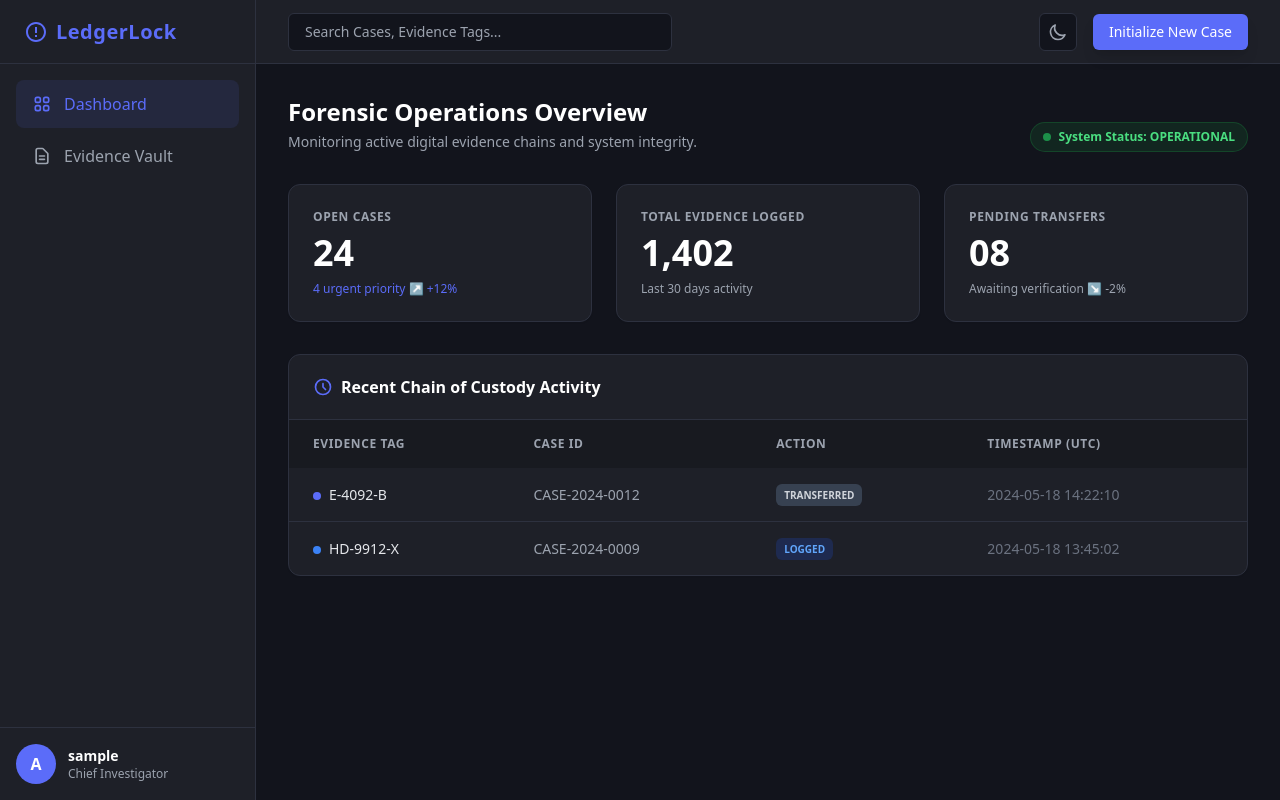
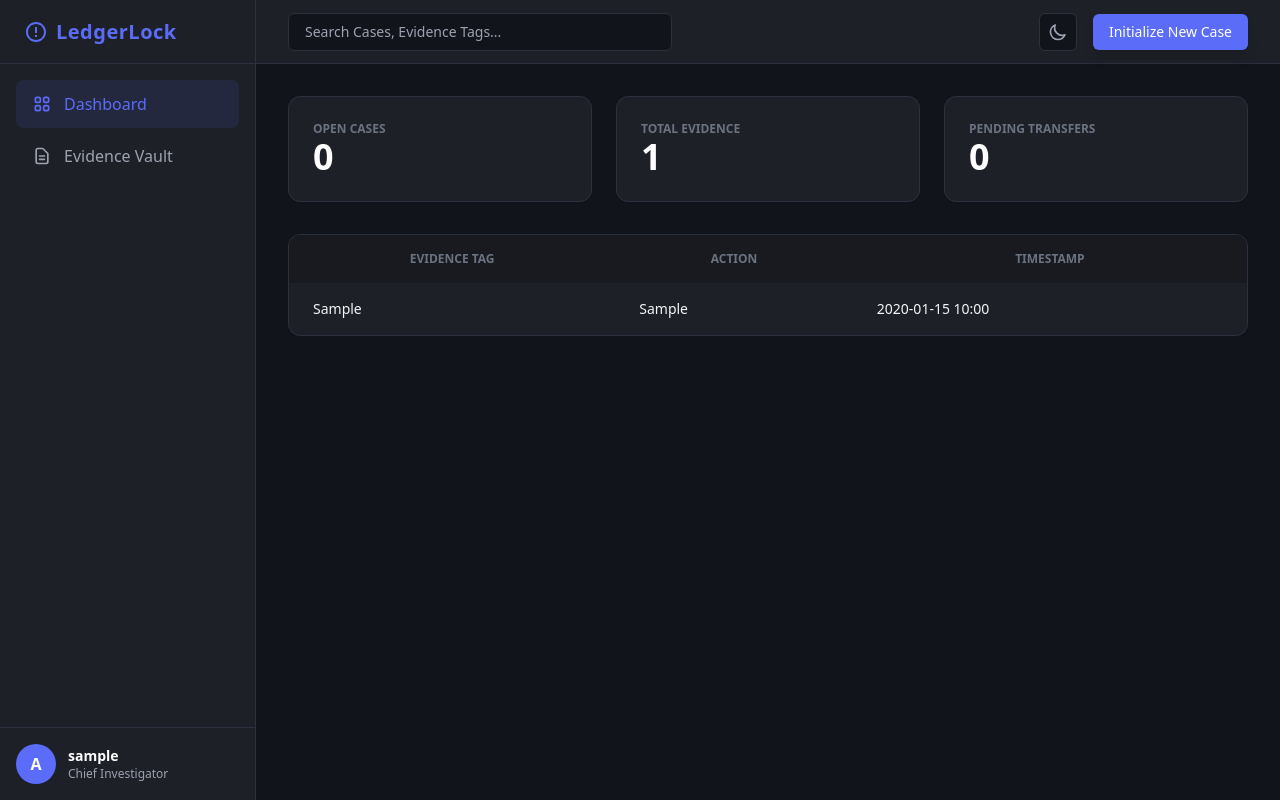
Before and after one commit to ragini-balasundaram/LedgerLock_Forensics, a Flask app: page / in a window 1280 px wide. Run offline with Flask 3, Linux system fonts and the light colour scheme; a user stored in the database is signed in; tables that the repository leaves empty hold one stand-in row (values such as "Sample post"); some libraries are stand-ins or nearby versions.

Commit message:
Configured : To initialize new case

```diff
--- a/app/__init__.py
+++ b/app/__init__.py
@@ -1,40 +1,62 @@
-from flask import Flask
+from flask import Flask, render_template
 from flask_sqlalchemy import SQLAlchemy
-from flask_login import LoginManager # <-- ADD THIS
-from flask import render_template
-from flask_login import login_required
+from flask_login import LoginManager, login_required
 
-
+# 1. Instantiate the database and login manager globally
 db = SQLAlchemy()
-login_manager = LoginManager() # <-- ADD THIS
+login_manager = LoginManager()
 
 def create_app():
+    # 2. Initialize the Flask application instance
     app = Flask(__name__)
 
+    # 3. Configure application security and paths
     app.config['SECRET_KEY'] = 'dev-secret-key-change-in-production'
     app.config['SQLALCHEMY_DATABASE_URI'] = 'sqlite:///dfir.db'
     app.config['SQLALCHEMY_TRACK_MODIFICATIONS'] = False
 
+    # 4. Link the extensions to this specific app instance
     db.init_app(app)
+    login_manager.init_app(app)
+    login_manager.login_view = 'auth.login' # Kicks unauthenticated users to the login screen
 
-    # <-- ADD THESE 6 LINES -->
-    login_manager.init_app(app)
-    login_manager.login_view = 'auth.login' # Where to send users if they aren't logged in
-
+    # 5. Define the user loader for Flask-Login session management
     @login_manager.user_loader
     def load_user(user_id):
         from app.models import User
         return User.query.get(int(user_id))
 
+    # 6. Register all modular Blueprints from the app/routes/ directory
+    from app.routes.auth import auth_bp
+    from app.routes.cases import cases_bp
+    from app.routes.evidence import evidence_bp
+    from app.routes.reports import reports_bp
+
+    app.register_blueprint(auth_bp)
+    app.register_blueprint(cases_bp)
+    app.register_blueprint(evidence_bp)
+    app.register_blueprint(reports_bp)
+
+    # 7. The Main Live Dashboard Core Route
     @app.route('/')
     @login_required
     def index():
-        return render_template('index.html')
+        from app.models import Case, Evidence, ChainOfCustody
 
-    from app.routes.auth import auth_bp
-    app.register_blueprint(auth_bp)
+        # Query real database records for live metrics
+        open_cases_count = Case.query.filter_by(status='Open').count()
+        total_evidence_count = Evidence.query.count()
+        pending_transfers_count = ChainOfCustody.query.filter(ChainOfCustody.purpose.contains('Pending')).count()
 
-    from app.routes.evidence import evidence_bp
-    app.register_blueprint(evidence_bp)
+        # Fetch the 5 most recent entries to keep the activity feed current
+        recent_activity = ChainOfCustody.query.order_by(ChainOfCustody.transfer_date.desc()).limit(5).all()
+
+        return render_template(
+            'index.html',
+            open_cases=open_cases_count,
+            total_evidence=total_evidence_count,
+            pending_transfers=pending_transfers_count,
+            recent_activity=recent_activity
+        )
 
     return app
--- a/app/templates/base.html
+++ b/app/templates/base.html
@@ -76,9 +76,8 @@
                 <button onclick="toggleTheme()" class="p-2 rounded-md bg-gray-100 dark:bg-darkBg border border-gray-300 dark:border-darkBorder text-gray-600 dark:text-gray-400 hover:text-brand transition-colors" title="Toggle Dark/Light Mode">
                     <svg class="w-5 h-5" fill="none" stroke="currentColor" viewBox="0 0 24 24"><path stroke-linecap="round" stroke-linejoin="round" stroke-width="2" d="M20.354 15.354A9 9 0 018.646 3.646 9.003 9.003 0 0012 21a9.003 9.003 0 008.354-5.646z"/></svg>
                 </button>
-                <button class="bg-brand hover:bg-indigo-600 text-white text-sm font-medium px-4 py-2 rounded-md transition-colors shadow-lg">
-                    Initialize New Case
-                </button>
+                <a href="/case/new" class="bg-brand hover:bg-indigo-600 text-white text-sm font-medium px-4 py-2 rounded-md transition-colors shadow-lg">
+                    Initialize New Case</a>
             </div>
         </header>
 
--- a/app/templates/index.html
+++ b/app/templates/index.html
@@ -2,65 +2,40 @@
 
 {% block content %}
 <div class="max-w-6xl mx-auto space-y-8">
-
-    <div class="flex justify-between items-end">
-        <div>
-            <h1 class="text-2xl font-bold dark:text-white">Forensic Operations Overview</h1>
-            <p class="text-sm text-gray-500 dark:text-gray-400 mt-1">Monitoring active digital evidence chains and system integrity.</p>
+    <div class="grid grid-cols-1 md:grid-cols-3 gap-6">
+        <div class="bg-white dark:bg-darkCard p-6 rounded-xl border border-gray-200 dark:border-darkBorder shadow-sm">
+            <h3 class="text-xs font-bold text-gray-500 uppercase">Open Cases</h3>
+            <div class="text-4xl font-bold dark:text-white">{{ open_cases }}</div>
         </div>
-        <div class="flex items-center gap-2 text-xs font-semibold px-3 py-1.5 bg-green-100 dark:bg-green-900/30 text-green-700 dark:text-green-400 rounded-full border border-green-200 dark:border-green-800/50">
-            <span class="w-2 h-2 rounded-full bg-green-500 animate-pulse"></span>
-            System Status: OPERATIONAL
+        <div class="bg-white dark:bg-darkCard p-6 rounded-xl border border-gray-200 dark:border-darkBorder shadow-sm">
+            <h3 class="text-xs font-bold text-gray-500 uppercase">Total Evidence</h3>
+            <div class="text-4xl font-bold dark:text-white">{{ total_evidence }}</div>
+        </div>
+        <div class="bg-white dark:bg-darkCard p-6 rounded-xl border border-gray-200 dark:border-darkBorder shadow-sm">
+            <h3 class="text-xs font-bold text-gray-500 uppercase">Pending Transfers</h3>
+            <div class="text-4xl font-bold dark:text-white">{{ pending_transfers }}</div>
         </div>
     </div>
 
-    <div class="grid grid-cols-1 md:grid-cols-3 gap-6">
-        <div class="bg-white dark:bg-darkCard p-6 rounded-xl border border-gray-200 dark:border-darkBorder shadow-sm transition-colors duration-200">
-            <h3 class="text-xs font-bold text-gray-500 dark:text-gray-400 uppercase tracking-wider mb-2">Open Cases</h3>
-            <div class="text-4xl font-bold dark:text-white mb-2">24</div>
-            <p class="text-xs text-brand font-medium">4 urgent priority &nearr; +12%</p>
-        </div>
-        <div class="bg-white dark:bg-darkCard p-6 rounded-xl border border-gray-200 dark:border-darkBorder shadow-sm transition-colors duration-200">
-            <h3 class="text-xs font-bold text-gray-500 dark:text-gray-400 uppercase tracking-wider mb-2">Total Evidence Logged</h3>
-            <div class="text-4xl font-bold dark:text-white mb-2">1,402</div>
-            <p class="text-xs text-gray-500 dark:text-gray-400 font-medium">Last 30 days activity</p>
-        </div>
-        <div class="bg-white dark:bg-darkCard p-6 rounded-xl border border-gray-200 dark:border-darkBorder shadow-sm transition-colors duration-200">
-            <h3 class="text-xs font-bold text-gray-500 dark:text-gray-400 uppercase tracking-wider mb-2">Pending Transfers</h3>
-            <div class="text-4xl font-bold dark:text-white mb-2">08</div>
-            <p class="text-xs text-gray-500 dark:text-gray-400 font-medium">Awaiting verification &searr; -2%</p>
-        </div>
-    </div>
-
-    <div class="bg-white dark:bg-darkCard rounded-xl border border-gray-200 dark:border-darkBorder shadow-sm overflow-hidden transition-colors duration-200">
-        <div class="px-6 py-5 border-b border-gray-200 dark:border-darkBorder flex justify-between items-center">
-            <h2 class="text-base font-bold dark:text-white flex items-center gap-2">
-                <svg class="w-5 h-5 text-brand" fill="none" stroke="currentColor" viewBox="0 0 24 24"><path stroke-linecap="round" stroke-linejoin="round" stroke-width="2" d="M12 8v4l3 3m6-3a9 9 0 11-18 0 9 9 0 0118 0z"/></svg>
-                Recent Chain of Custody Activity
-            </h2>
-        </div>
-        <table class="w-full text-left text-sm">
-            <thead class="bg-gray-50 dark:bg-[#181a20] text-gray-500 dark:text-gray-400 text-xs uppercase tracking-wider">
+    <div class="bg-white dark:bg-darkCard rounded-xl border border-gray-200 dark:border-darkBorder shadow-sm overflow-hidden">
+        <table class="w-full text-sm">
+            <thead class="bg-gray-50 dark:bg-[#181a20] text-gray-500 uppercase text-xs">
                 <tr>
-                    <th class="px-6 py-4 font-semibold">Evidence Tag</th>
-                    <th class="px-6 py-4 font-semibold">Case ID</th>
-                    <th class="px-6 py-4 font-semibold">Action</th>
-                    <th class="px-6 py-4 font-semibold">Timestamp (UTC)</th>
+                    <th class="px-6 py-4">Evidence Tag</th>
+                    <th class="px-6 py-4">Action</th>
+                    <th class="px-6 py-4">Timestamp</th>
                 </tr>
             </thead>
             <tbody class="divide-y divide-gray-200 dark:divide-darkBorder">
-                <tr class="hover:bg-gray-50 dark:hover:bg-white/5 transition-colors">
-                    <td class="px-6 py-4 font-medium dark:text-gray-200"><span class="w-2 h-2 inline-block rounded-full bg-brand mr-2"></span>E-4092-B</td>
-                    <td class="px-6 py-4 text-gray-600 dark:text-gray-400">CASE-2024-0012</td>
-                    <td class="px-6 py-4"><span class="px-2 py-1 text-[10px] font-bold uppercase rounded-md bg-gray-200 dark:bg-gray-700 text-gray-700 dark:text-gray-300">Transferred</span></td>
-                    <td class="px-6 py-4 text-gray-500">2024-05-18 14:22:10</td>
+                {% for log in recent_activity %}
+                <tr>
+                    <td class="px-6 py-4">{{ log.evidence.evidence_tag }}</td>
+                    <td class="px-6 py-4">{{ log.purpose }}</td>
+                    <td class="px-6 py-4">{{ log.transfer_date.strftime('%Y-%m-%d %H:%M') }}</td>
                 </tr>
-                <tr class="hover:bg-gray-50 dark:hover:bg-white/5 transition-colors">
-                    <td class="px-6 py-4 font-medium dark:text-gray-200"><span class="w-2 h-2 inline-block rounded-full bg-blue-500 mr-2"></span>HD-9912-X</td>
-                    <td class="px-6 py-4 text-gray-600 dark:text-gray-400">CASE-2024-0009</td>
-                    <td class="px-6 py-4"><span class="px-2 py-1 text-[10px] font-bold uppercase rounded-md bg-blue-100 dark:bg-blue-900/40 text-blue-700 dark:text-blue-400">Logged</span></td>
-                    <td class="px-6 py-4 text-gray-500">2024-05-18 13:45:02</td>
-                </tr>
+                {% else %}
+                <tr><td colspan="3" class="px-6 py-4 text-center">No recent activity found.</td></tr>
+                {% endfor %}
             </tbody>
         </table>
     </div>
```
Also changed, not shown: app/routes/cases.py (added, +27 -0 lines), app/routes/evidence.py (+18 -3 lines), app/routes/reports.py (added, +9 -0 lines), app/templates/cases/list.html (added, +51 -0 lines), app/templates/cases/new_case.html (added, +40 -0 lines).
